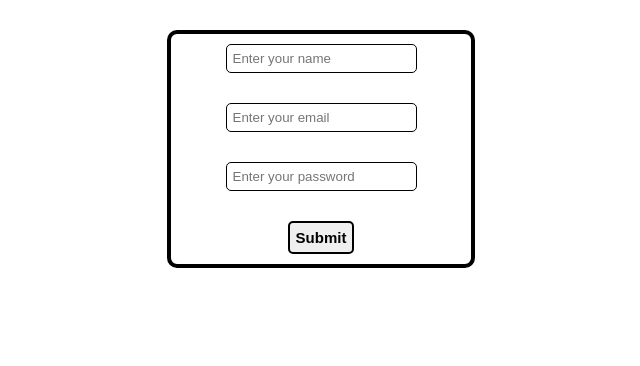
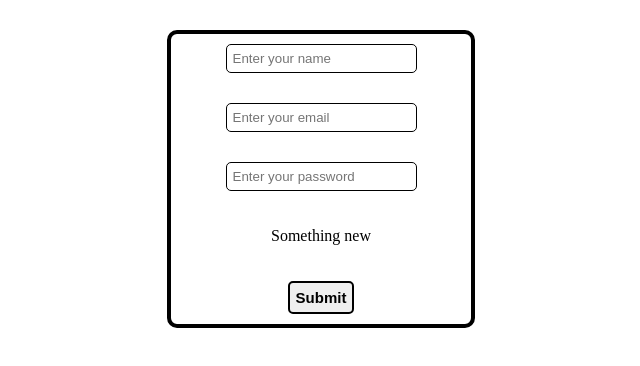
Before and after one commit to alexshu18/form_validator_my, a website: page index.html in a window 1280 px wide. Shown: the whole page, without its empty margins (319-959 px from the left). Drawn offline with Linux system fonts and the light colour scheme.

Commit message:
adding p something

```diff
--- a/index.html
+++ b/index.html
@@ -13,6 +13,7 @@
     <input type= "text" class="text" placeholder="Enter your name" id="name-text">
     <input type= "email" class="text" placeholder="Enter your email" id="email-text">
     <input type= "password" class="text" placeholder="Enter your password" id="password-text">
+    <p>Something new</p>
     <button class="text submit-btn">Submit</button>
 </div>
 </body>
```
